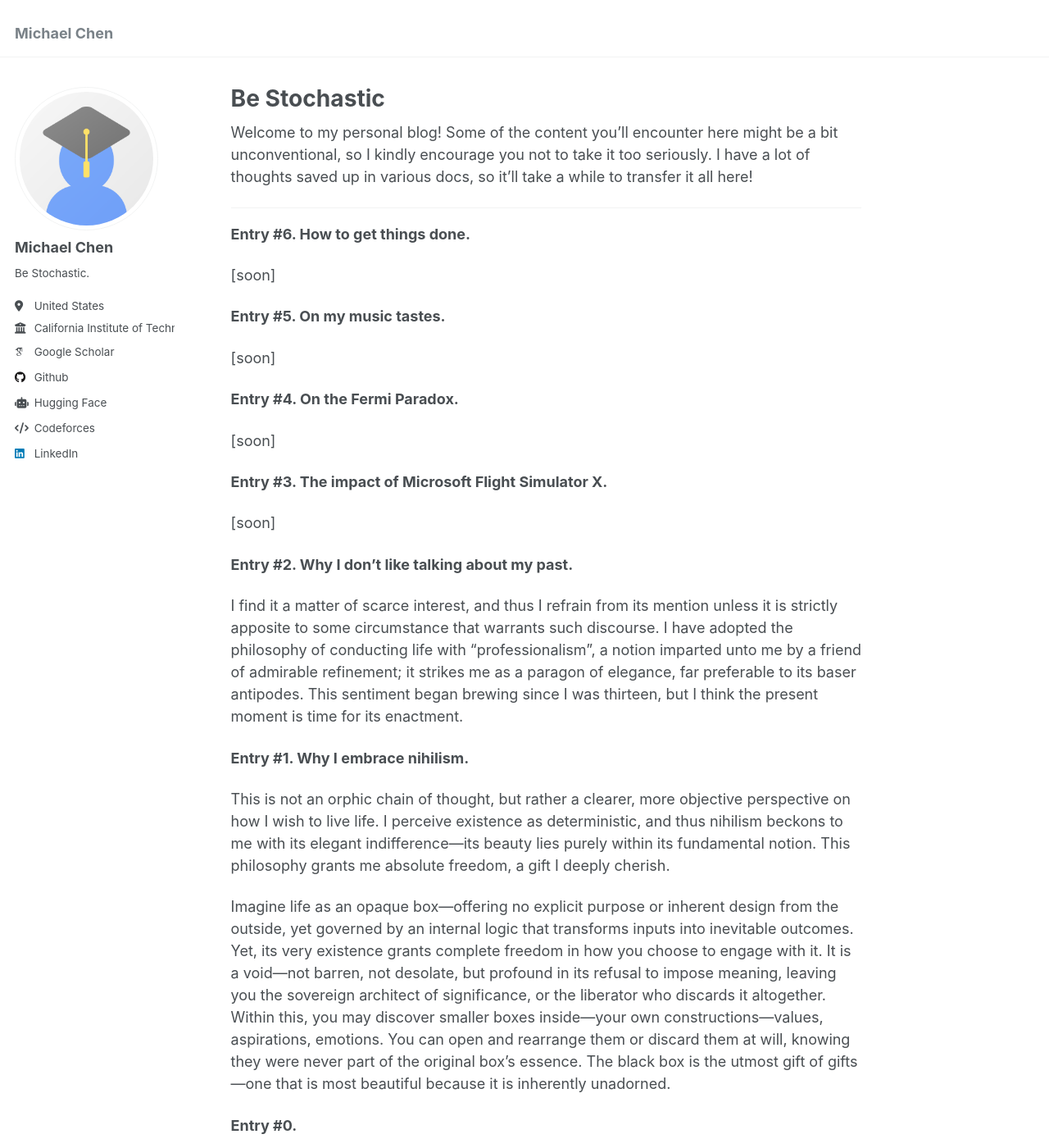
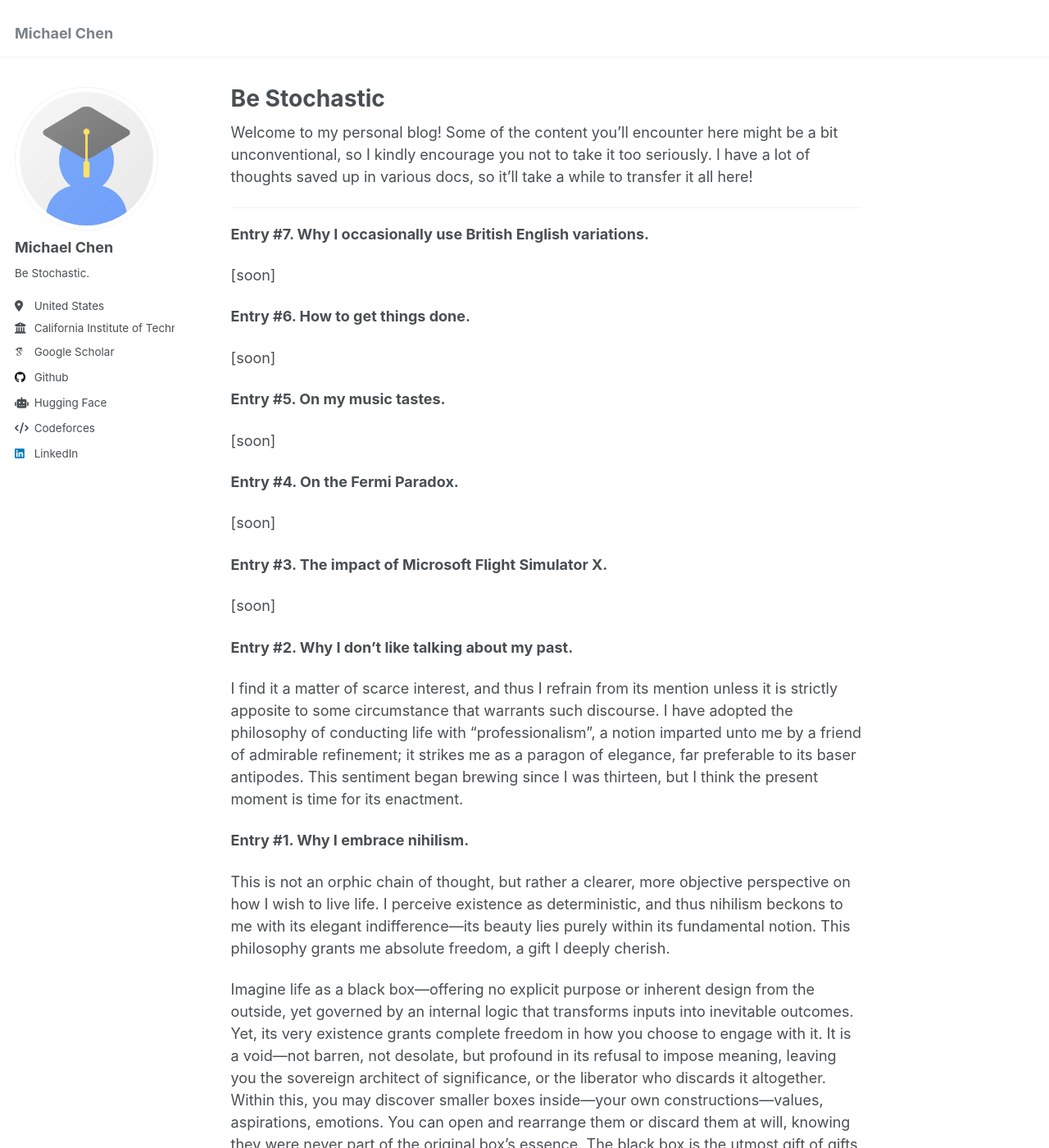
Before and after one commit to math-ysics/math-ysics.github.io, a Jekyll site: the page built from _pages/stochastic.md, in a window 1280 px wide and 1400 px high. Shown: the whole window at 82% size. Built offline with Jekyll 4.4.1, drawn with Linux system fonts in a browser that asks for light colours; some web fonts are replaced; some of the changed text lies outside the part shown.

Commit message:
Update stochastic.md

```diff
--- a/_pages/stochastic.md
+++ b/_pages/stochastic.md
@@ -7,6 +7,10 @@
 Welcome to my personal blog! Some of the content you'll encounter here might be a bit unconventional, so I kindly encourage you not to take it too seriously. I have a lot of thoughts saved up in various docs, so it'll take a while to transfer it all here!
 
 ---
+
+**Entry #7. Why I occasionally use British English variations.**
+
+[soon]
 
 **Entry #6. How to get things done.**
 
@@ -32,7 +36,7 @@
 
 This is not an orphic chain of thought, but rather a clearer, more objective perspective on how I wish to live life. I perceive existence as deterministic, and thus nihilism beckons to me with its elegant indifference—its beauty lies purely within its fundamental notion. This philosophy grants me absolute freedom, a gift I deeply cherish.
 
-Imagine life as an opaque box—offering no explicit purpose or inherent design from the outside, yet governed by an internal logic that transforms inputs into inevitable outcomes. Yet, its very existence grants complete freedom in how you choose to engage with it. It is a void—not barren, not desolate, but profound in its refusal to impose meaning, leaving you the sovereign architect of significance, or the liberator who discards it altogether. Within this, you may discover smaller boxes inside—your own constructions—values, aspirations, emotions. You can open and rearrange them or discard them at will, knowing they were never part of the original box’s essence. The black box is the utmost gift of gifts—one that is most beautiful because it is inherently unadorned.
+Imagine life as a black box—offering no explicit purpose or inherent design from the outside, yet governed by an internal logic that transforms inputs into inevitable outcomes. Yet, its very existence grants complete freedom in how you choose to engage with it. It is a void—not barren, not desolate, but profound in its refusal to impose meaning, leaving you the sovereign architect of significance, or the liberator who discards it altogether. Within this, you may discover smaller boxes inside—your own constructions—values, aspirations, emotions. You can open and rearrange them or discard them at will, knowing they were never part of the original box’s essence. The black box is the utmost gift of gifts—one that is most beautiful because it is inherently unadorned.
 
 **Entry #0.**
 
```
